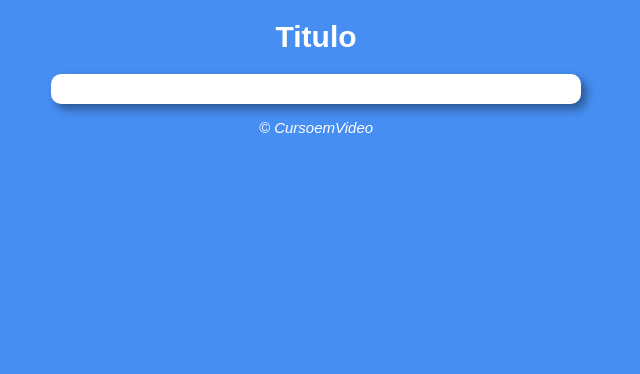
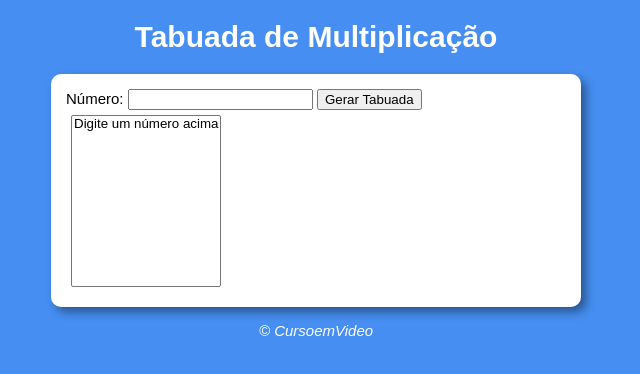
Before and after one commit to FrankMarcelino/projeto-tabuada, a plain HTML site: page index.html in a window 1280 px wide. Shown: the whole page, without its empty margins (324-964 px from the left). Drawn offline with Linux system fonts and the light colour scheme.

Commit message:
fim projeto tabuada

```diff
--- a/index.html
+++ b/index.html
@@ -3,17 +3,22 @@
 <head>
     <meta charset="UTF-8">
     <meta name="viewport" content="width=device-width, initial-scale=1.0">
-    <title>Document</title>
+    <title>Tabuada Online</title>
     <link rel="stylesheet" href="stilo.css">
 </head>
 <body>
-    <header><h1>Titulo</h1></header>
+    <header><h1>Tabuada de Multiplicação</h1></header>
     <section>
         <div>
+            <label for="inumero">Número:</label>
+            <input type="number" id="inum">
 
+            <input id="igerar" type="button" value="Gerar Tabuada" onclick="gerar()">
         </div>
         <div>
-
+            <select name="tabuada" id="ires" size="10">
+                <option>Digite um número acima</option>
+            </select>
         </div>
     </section>
     <footer><p>&copy; CursoemVideo</p></footer>
--- a/script.js
+++ b/script.js
@@ -1 +1,27 @@
-alert('ola!')
+function gerar() {
+    let inum = document.getElementById('inum')
+    let res = document.getElementById('ires')
+
+    if (inum.value.length == 0){
+        window.alert('Digite um número por favor!')
+    } else {
+        let numero = Number(inum.value)
+        res.innerHTML = ''
+
+        /*let contador =1
+        while (contador <= 10){
+            let item = document.createElement('option')
+            item.text = `${numero} x ${contador} = ${numero * contador}`
+            res.appendChild(item)
+            contador++
+        }*/
+        for(let contador = 1; contador <= 10; contador++ ){
+            let item = document.createElement('option')
+            item.text = `${numero} x ${contador} = ${numero * contador}`
+            res.appendChild(item)
+        }
+    }
+
+
+
+}
--- a/stilo.css
+++ b/stilo.css
@@ -9,7 +9,9 @@ header {
     color: white;
     text-align: center;
 }
-
+select {
+    margin: 5px;
+}
 section {
     background: white;
     border-radius: 10px;
```
